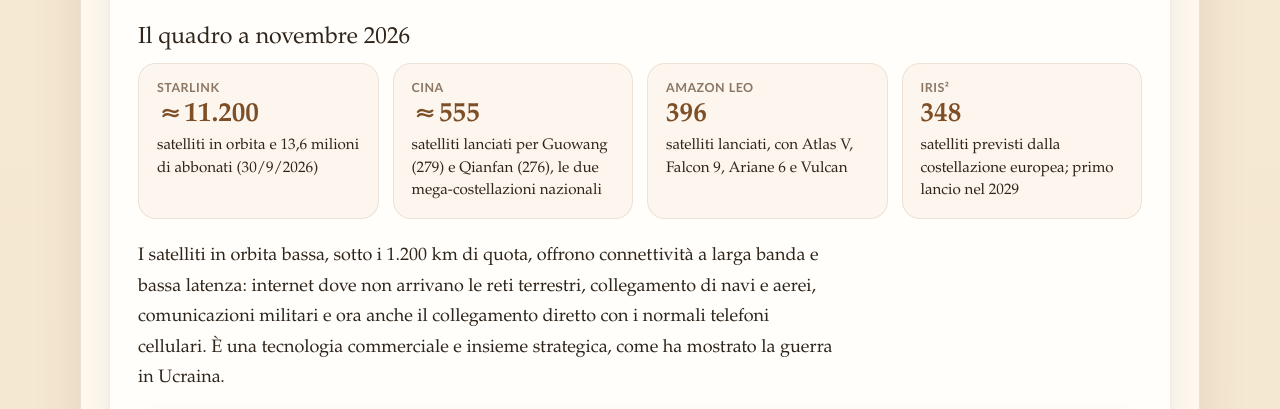
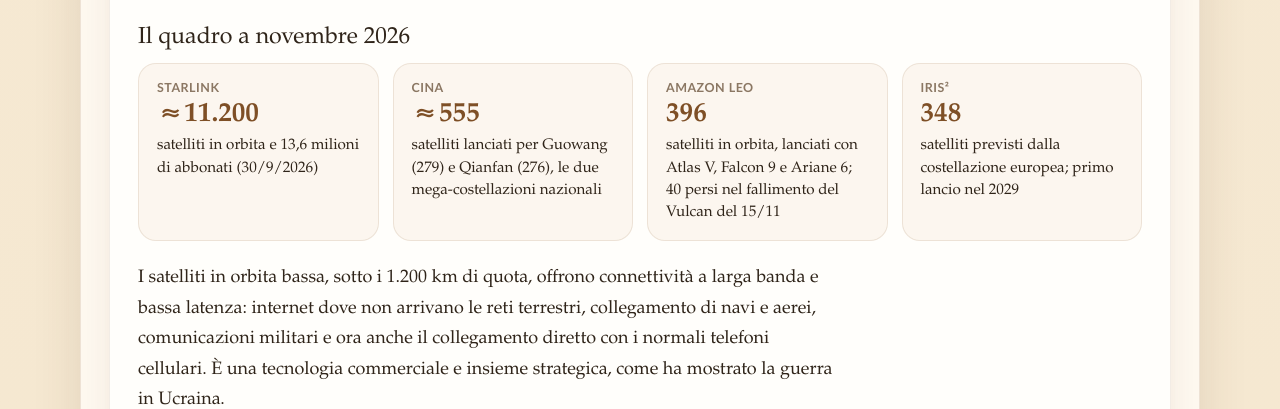
Before and after one commit to candiello/candiello.github.io, a plain HTML site: page progetti/Spazio/index.html in a window 1280 px wide. Shown: the part 4379-4788 px from the top of the page. Drawn offline with Linux system fonts and the light colour scheme.

Commit message:
Spazio: corregge i lanciatori di Amazon Leo (Vulcan fallito il 15/11) (IT/EN)
Co-Authored-By: Claude Opus 5.5 <noreply@anthropic.com>

```diff
--- a/progetti/Spazio/index.html
+++ b/progetti/Spazio/index.html
@@ -137,7 +137,7 @@
 				<ul class="stats">
 					<li><span class="tag">Starlink</span><span class="big">≈11.200</span>satelliti in orbita e 13,6 milioni di abbonati (30/9/2026)</li>
 					<li><span class="tag">Cina</span><span class="big">≈555</span>satelliti lanciati per Guowang (279) e Qianfan (276), le due mega-costellazioni nazionali</li>
-					<li><span class="tag">Amazon Leo</span><span class="big">396</span>satelliti lanciati, con Atlas V, Falcon 9, Ariane 6 e Vulcan</li>
+					<li><span class="tag">Amazon Leo</span><span class="big">396</span>satelliti in orbita, lanciati con Atlas V, Falcon 9 e Ariane 6; 40 persi nel fallimento del Vulcan del 15/11</li>
 					<li><span class="tag">IRIS²</span><span class="big">348</span>satelliti previsti dalla costellazione europea; primo lancio nel 2029</li>
 				</ul>
 				<p>I satelliti in orbita bassa, sotto i 1.200 km di quota, offrono connettività a larga banda e bassa latenza: internet dove non arrivano le reti terrestri, collegamento di navi e aerei, comunicazioni militari e ora anche il collegamento diretto con i normali telefoni cellulari. È una tecnologia commerciale e insieme strategica, come ha mostrato la guerra in Ucraina.</p>
```
Also changed, not shown: progetti/Spazio/index-en.html (+1 -1 lines).
